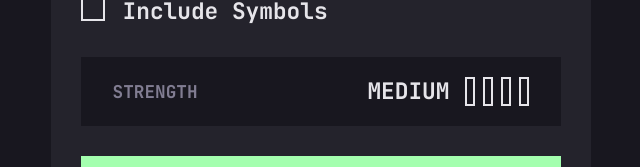
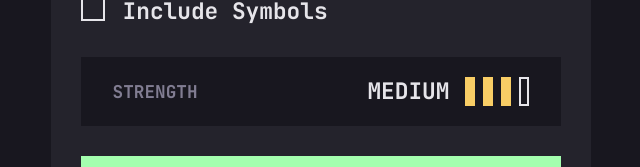
Before and after one commit to gj-wes/password-gen, a Vue app: page / in a window 1280 px wide. Shown: the part 512-679 px from the top of the page, without its empty margins (319-959 px from the left). Built offline with nearby package versions, Linux system fonts and the light colour scheme.

Commit message:
Strength indicator complete

```diff
--- a/src/App.vue
+++ b/src/App.vue
@@ -23,6 +23,8 @@ function randomInt (min, max) {
   return Math.floor(Math.random() * (max - min + 1)) + min
 }
 
+const strengthRank = ref("medium");
+
 function generate() {
   const uppercase = ["A","B","C","D","E","F","G","H","I","J","K","L","M","N","O","P","Q","R","S","T","U","V","W","X","Y","Z"];
   const lowercase = ["a","b","c","d","e","f","g","h","i","j","k","l","m","n","o","p","q","r","s","t","u","v","w","x","y","z"];
@@ -31,19 +33,24 @@ function generate() {
 
   // Combined character arrays based on checked settings
   let selected = []
+  let selectedCount = 0;
 
   // Could be a better way to do this?
   if (settings.uppercase) {
     selected = [...selected, ...uppercase]
+    selectedCount++
   }
   if (settings.lowercase) {
     selected = [...selected, ...lowercase]
+    selectedCount++
   }
   if (settings.numbers) {
     selected = [...selected, ...numbers]
+    selectedCount++
   }
   if (settings.symbols) {
     selected = [...selected, ...symbols]
+    selectedCount++
   }
 
   // Shuffle the combined array
@@ -60,7 +67,21 @@ function generate() {
   }
 
   passwordOutput.value = result.join('')
+
+  // Strength ranking
+  const rank = Math.floor(selectedCount * settings.length)
+  if (rank >= 70) {
+    strengthRank.value = "strong"
+  } else if (rank >= 45 && rank < 70) {
+    strengthRank.value = "medium"
+  } else if (rank >= 20 && rank < 45) {
+    strengthRank.value = "weak"
+  } else {
+    strengthRank.value = "too weak!"
+  }
+
   selected = []
+  selectedCount = 0
   result = []
   return
 }
@@ -93,7 +114,7 @@ function generate() {
       </div>
 
       <!-- strength indicator -->
-      <StrengthIndicator :settings="settings" />
+      <StrengthIndicator :rank="strengthRank" />
 
       <!-- generate button -->
       <TheButton @click="generate">generate</TheButton>
--- a/src/components/StrengthIndicator.vue
+++ b/src/components/StrengthIndicator.vue
@@ -1,6 +1,6 @@
 <script setup>
 defineProps({
-  settings: Object
+  rank: String
 })
 </script>
 
@@ -12,14 +12,34 @@ defineProps({
 
     <div class="indicator">
       <div class="text">
-        medium
+        {{ rank }}
       </div>
 
       <div class="indicator-lines">
-        <div></div>
-        <div></div>
-        <div></div>
-        <div></div>
+        <template v-if="rank === 'too weak!'">
+          <div class="weakest"></div>
+          <div></div>
+          <div></div>
+          <div></div>
+        </template>
+        <template v-if="rank === 'weak'">
+          <div class="weak"></div>
+          <div class="weak"></div>
+          <div></div>
+          <div></div>
+        </template>
+        <template v-if="rank === 'medium'">
+          <div class="medium"></div>
+          <div class="medium"></div>
+          <div class="medium"></div>
+          <div></div>
+        </template>
+        <template v-if="rank === 'strong'">
+          <div class="strong"></div>
+          <div class="strong"></div>
+          <div class="strong"></div>
+          <div class="strong"></div>
+        </template>
       </div>
     </div>
 
@@ -58,8 +78,25 @@ defineProps({
   grid-template-columns: repeat(4, 10px);
   gap: .5rem;
 
-  & div {
+  & div:not(:is(.weakest, .weak, .medium, .strong)) {
     border: 2px solid var(--clr-almost-white)
   }
 }
+
+.weakest {
+  border-color: var(--clr-accent-red);
+  background-color: var(--clr-accent-red);
+}
+.weak {
+  border-color: var(--clr-accent-orange);
+  background-color: var(--clr-accent-orange);
+}
+.medium {
+  border-color: var(--clr-accent-yellow);
+  background-color: var(--clr-accent-yellow);
+}
+.strong {
+  border-color: var(--clr-accent-primary);
+  background-color: var(--clr-accent-primary);
+}
 </style>
```
